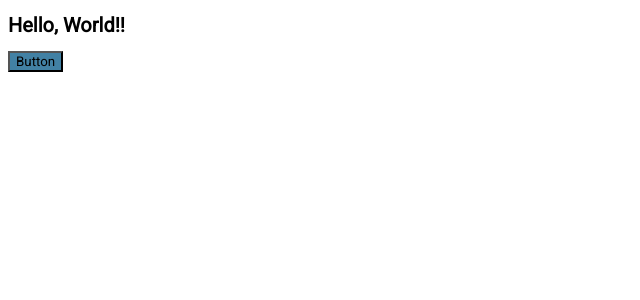
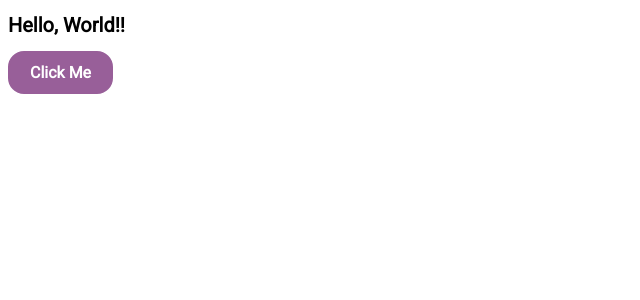
Before and after one commit to DevFirstVaga/portfolio-client, a React (Vite) app: page / in a window 1280 px wide. Shown: the top 300 px of the page, without its empty margins (0-640 px from the left). Built offline with nearby package versions, Linux system fonts and the light colour scheme.

Commit message:
feat: button variants, colors & sizes

```diff
--- a/src/App.tsx
+++ b/src/App.tsx
@@ -9,7 +9,7 @@
     <ThemeProvider theme={theme}>
       <GlobalStyle />
       <h1>Hello, World!!</h1>
-      <Button>Button</Button>
+      <Button color={theme.colors.secondary}>Click Me</Button>
     </ThemeProvider>
   );
 }
--- a/src/components/Button/index.tsx
+++ b/src/components/Button/index.tsx
@@ -1,12 +1,23 @@
 import * as S from "./styled";
 
 export type BtnProps = {
+  children: any;
   color?: string;
-  children: any;
+  variant?: "solid" | "ghost" | "text";
+  size?: "small" | "medium" | "large";
 };
 
-function Button({ color, children }: BtnProps) {
-  return <S.Wrapper color={color}>{children}</S.Wrapper>;
+function Button({
+  children,
+  color,
+  variant = "solid",
+  size = "medium",
+}: BtnProps) {
+  return (
+    <S.Wrapper color={color} variant={variant} size={size}>
+      {children}
+    </S.Wrapper>
+  );
 }
 
 export default Button;
--- a/src/components/Button/styled.ts
+++ b/src/components/Button/styled.ts
@@ -3,8 +3,60 @@
 
 type StyledProps = { theme: DefaultTheme } & BtnProps;
 
+const wrapperModifiers = {
+  solid: (theme: DefaultTheme, color?: string) => css`
+    background-color: ${color ? color : theme.colors.primary};
+    border-color: ${color ? color : theme.colors.primary};
+  `,
+  ghost: (theme: DefaultTheme, color?: string) => css`
+    background-color: transparent;
+    color: ${color ? color : theme.colors.primary};
+    border-color: ${color ? color : theme.colors.primary};
+    transition: 0.2s ease;
+    &:hover {
+      background-color: ${color ? color : theme.colors.primary};
+      color: #fff;
+    }
+  `,
+  text: (theme: DefaultTheme, color?: string) => css`
+    background-color: transparent;
+    border-color: transparent;
+    color: ${color ? color : theme.colors.primary};
+    text-decoration: underline;
+  `,
+  small: () => css`
+    font-size: 14px;
+    border-radius: 14px;
+    padding: 8px 16px;
+    gap: 4px;
+  `,
+  medium: () => css`
+    font-size: 16px;
+    border-radius: 16px;
+    padding: 10px 20px;
+    gap: 6px;
+  `,
+  large: () => css`
+    font-size: 18px;
+    border-radius: 20px;
+    padding: 12px 24px;
+    gap: 8px;
+  `,
+};
+
 export const Wrapper = styled.button<StyledProps>`
-  ${({ theme }) => css`
+  ${({ theme, color, variant, size }) => css`
     background-color: ${theme.colors.primary};
+    cursor: pointer;
+    color: #fff;
+    border: solid 2px;
+    font-weight: 700;
+    transition: 0.2s ease;
+    &:active {
+      transform: scale(0.9);
+    }
+
+    ${!!variant && wrapperModifiers[variant](theme, color)}
+    ${!!size && wrapperModifiers[size]()}
   `}
 `;
```
